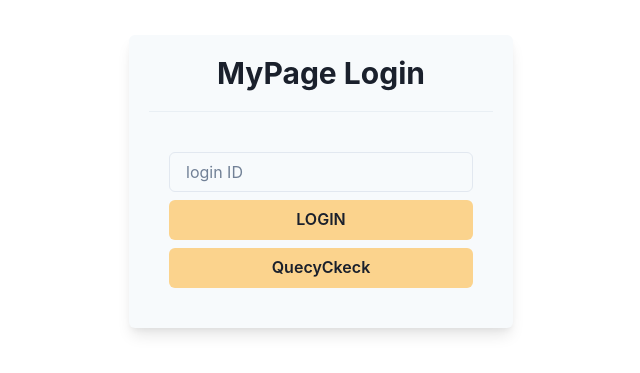
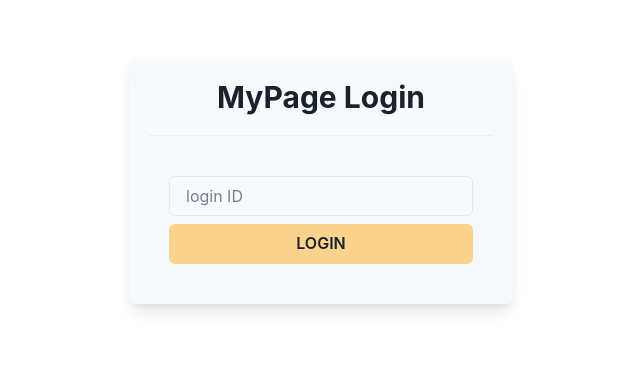
Before and after one commit to hiroharu8864/chakraui-basic-template, a React (Create React App) app: page / in a window 1280 px wide. Shown: the part 219-592 px from the top of the page, without its empty margins (319-959 px from the left). Built offline with nearby package versions, Linux system fonts and the light colour scheme.

Commit message:
modify pages

```diff
--- a/src/components/Pages/Login.tsx
+++ b/src/components/Pages/Login.tsx
@@ -14,9 +14,6 @@ export const Login: FC = memo(() => {
   const navigate = useNavigate();
   const onClickMypage = useCallback(() => {
     navigate("/mypage");
-  }, [navigate]);
-  const onClickQueryCheck = useCallback(() => {
-    navigate("/query");
   }, [navigate]);
 
   return (
@@ -35,13 +32,6 @@ export const Login: FC = memo(() => {
           >
             LOGIN
           </Button>
-          <Button
-            bg="orange.200"
-            _hover={{ opacity: 0.5 }}
-            onClick={onClickQueryCheck}
-          >
-            QuecyCkeck
-          </Button>
         </Stack>
       </Box>
     </Flex>
--- a/src/organisms/layout/Header.tsx
+++ b/src/organisms/layout/Header.tsx
@@ -17,7 +17,7 @@ import { HamburgerIcon } from "@chakra-ui/icons";
 
 export const Header: FC = memo(() => {
   const { isOpen, onOpen, onClose } = useDisclosure();
-  /** useHistory is not a function */
+  /** useHistory is not a func9tion */
   const navigate = useNavigate();
   const onClickLogin = useCallback(() => {
     navigate("/");
```
